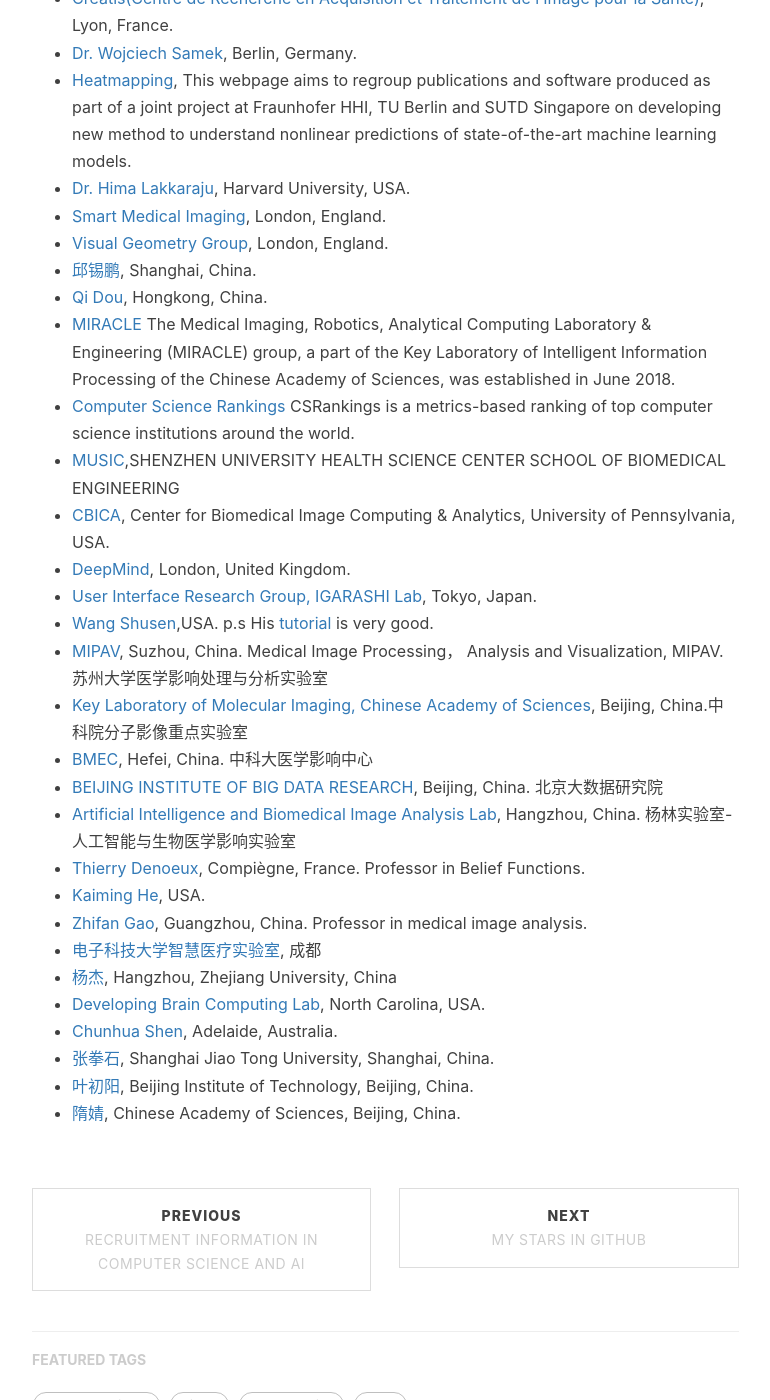
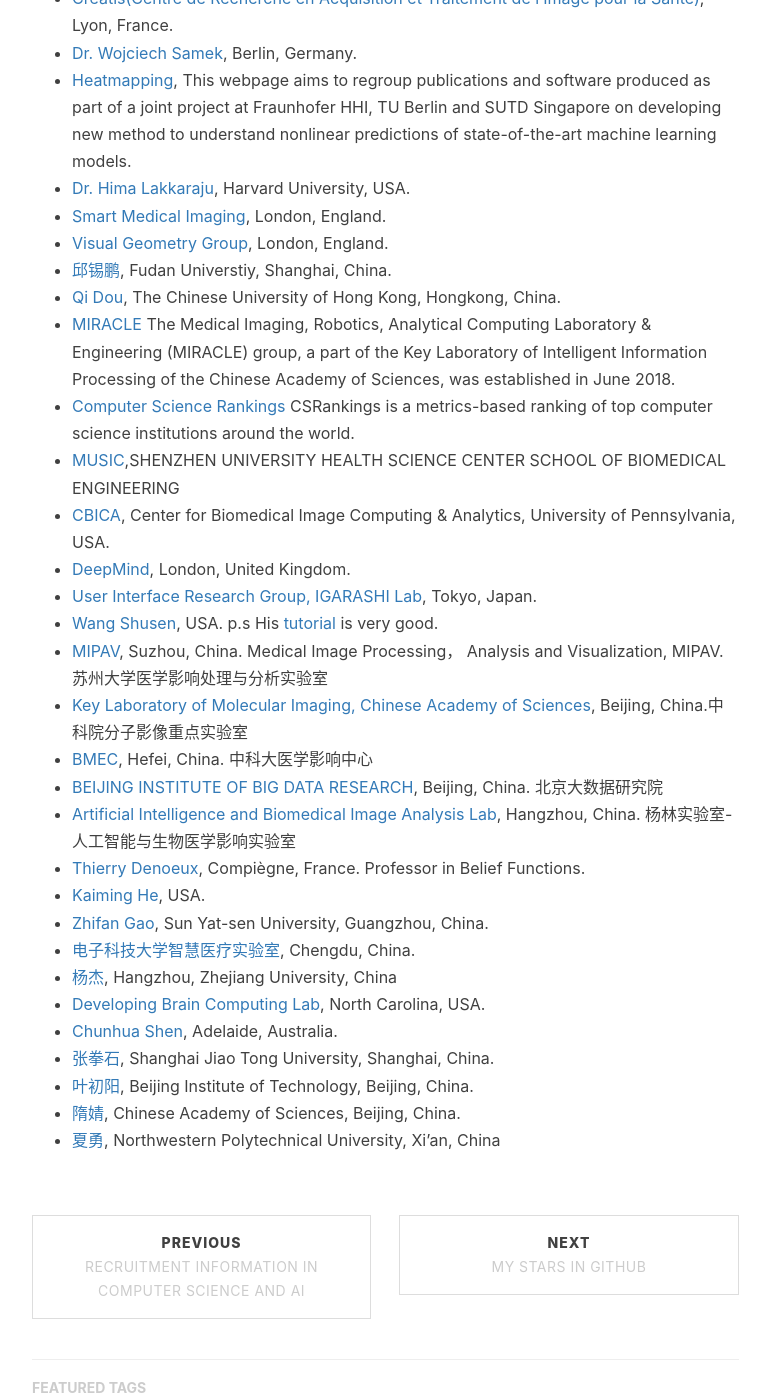
Before and after one commit to jizhang02/jizhang02.github.io, a Jekyll site: the page built from _posts/2020-04-04-lab.markdown, in a window 1280 px wide and 1400 px high, scrolled down 843 px. Shown: the whole window, without its empty margins (233-1003 px from the left). Built offline with Jekyll 4.4.1, drawn with Linux system fonts in a browser that asks for light colours; nearby versions of some CDN libraries; comment, search, counter and statistics services are not loaded.

Commit message:
Update 2020-04-04-lab.markdown

```diff
--- a/_posts/2020-04-04-lab.markdown
+++ b/_posts/2020-04-04-lab.markdown
@@ -21,15 +21,15 @@
 * [Dr. Hima Lakkaraju](https://himalakkaraju.github.io/), Harvard University, USA.
 * [Smart Medical Imaging](https://www.imagingcdt.com/), London, England.
 * [Visual Geometry Group](https://www.robots.ox.ac.uk/~vgg/), London, England.
-* [邱锡鹏](https://xpqiu.github.io/index.html), Shanghai, China.
-* [Qi Dou](http://www.cse.cuhk.edu.hk/~qdou/), Hongkong, China.
+* [邱锡鹏](https://xpqiu.github.io/index.html), Fudan Universtiy, Shanghai, China.
+* [Qi Dou](http://www.cse.cuhk.edu.hk/~qdou/), The Chinese University of Hong Kong, Hongkong, China.
 * [MIRACLE](http://miracle.ict.ac.cn/?page_id=2&lang=zh) The Medical Imaging, Robotics, Analytical Computing Laboratory & Engineering (MIRACLE) group, a part of the Key Laboratory of Intelligent Information Processing of the Chinese Academy of Sciences, was established in June 2018.
 * [Computer Science Rankings](http://csrankings.org/#/index?vision&graph&world) CSRankings is a metrics-based ranking of top computer science institutions around the world.
 * [MUSIC](http://www.music-bme.net/),SHENZHEN UNIVERSITY HEALTH SCIENCE CENTER SCHOOL OF BIOMEDICAL ENGINEERING
 * [CBICA](https://www.med.upenn.edu/cbica/), Center for Biomedical Image Computing & Analytics, University of Pennsylvania, USA.
 * [DeepMind](https://deepmind.com/), London, United Kingdom.
 * [User Interface Research Group, IGARASHI Lab](https://www-ui.is.s.u-tokyo.ac.jp/en/), Tokyo, Japan.
-* [Wang Shusen](http://wangshusen.github.io/index.html),USA. p.s His [tutorial](https://www.youtube.com/channel/UC9qKcEgXHPFP2-ywYoA-E0Q) is very good.
+* [Wang Shusen](http://wangshusen.github.io/index.html), USA. p.s His [tutorial](https://www.youtube.com/channel/UC9qKcEgXHPFP2-ywYoA-E0Q) is very good.
 * [MIPAV](http://www.mipav.net/), Suzhou, China. Medical Image Processing， Analysis and Visualization, MIPAV. 苏州大学医学影响处理与分析实验室
 * [Key Laboratory of Molecular Imaging, Chinese Academy of Sciences](http://www.3dmed.net/), Beijing, China.中科院分子影像重点实验室
 * [BMEC](https://bmec.ustc.edu.cn/), Hefei, China. 中科大医学影响中心
@@ -37,11 +37,12 @@
 * [Artificial Intelligence and Biomedical Image Analysis Lab](https://www.yanglinlab.com/), Hangzhou, China. 杨林实验室-人工智能与生物医学影响实验室
 * [Thierry Denoeux](https://www.hds.utc.fr/~tdenoeux/dokuwiki/en/start), Compiègne, France. Professor in Belief Functions.
 * [Kaiming He](http://kaiminghe.com/), USA.
-* [Zhifan Gao](https://zhifan-gao.github.io/index.html), Guangzhou, China. Professor in medical image analysis.
-* [电子科技大学智慧医疗实验室](https://faculty.uestc.edu.cn/HiLab/zh_CN/index.htm), 成都
+* [Zhifan Gao](https://zhifan-gao.github.io/index.html), Sun Yat-sen University, Guangzhou, China.
+* [电子科技大学智慧医疗实验室](https://faculty.uestc.edu.cn/HiLab/zh_CN/index.htm), Chengdu, China.
 * [杨杰](https://person.zju.edu.cn/jieyang#0), Hangzhou, Zhejiang University, China
 * [Developing Brain Computing Lab](http://liwang.web.unc.edu/), North Carolina, USA.
 * [Chunhua Shen](https://cshen.github.io/), Adelaide, Australia.
 * [张拳石](http://qszhang.com/),  Shanghai Jiao Tong University, Shanghai, China.
 * [叶初阳](https://chuyangye.wixsite.com/website), Beijing Institute of Technology, Beijing, China.
 * [隋婧](http://people.ucas.ac.cn/~suijing), Chinese Academy of Sciences, Beijing, China.
+* [夏勇](https://teacher.nwpu.edu.cn/yongxia.html), Northwestern Polytechnical University, Xi’an, China
```
